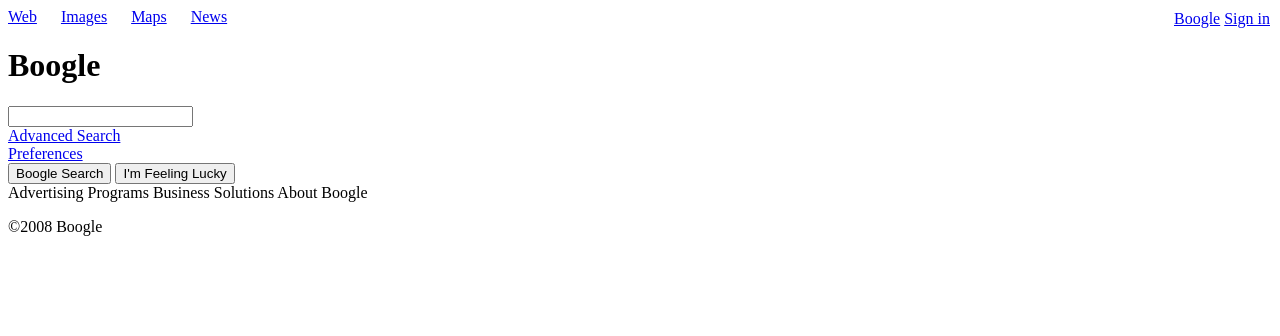
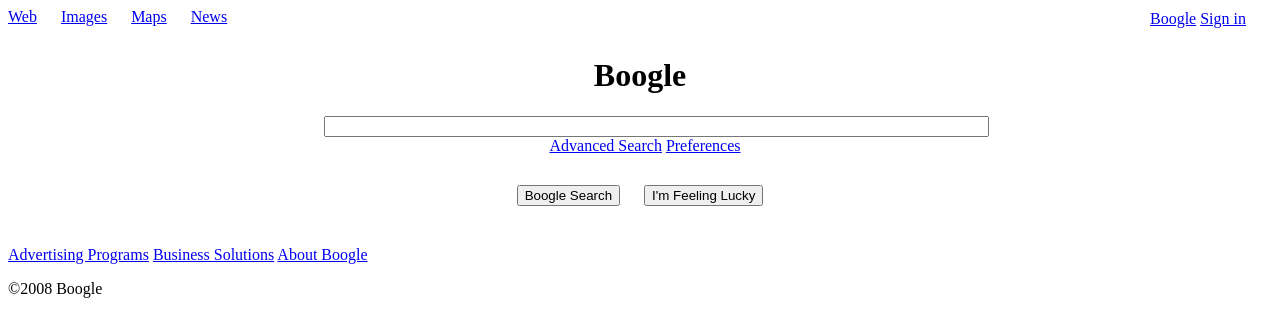
Before and after one commit to DenisWithOneN/TAW, a plain HTML site: page tema1 - mockup html/index.html in a window 1280 px wide. Drawn offline with Linux system fonts and the light colour scheme.

Commit message:
centered search bar area, right words bug unsolved

```diff
--- a/tema1 - mockup html/index.html
+++ b/tema1 - mockup html/index.html
@@ -15,8 +15,20 @@
         margin: 10px;
         top: 0;
         right: 0;
-        width: 100px;
-        text-align: right;
+        width: 120px;
+      }
+
+      .searchArea {
+        margin: auto;
+        width: 50%;
+        padding: 10px;
+        text-align: center;
+      }
+
+      .buttons {
+        margin: auto;
+        padding: 30px;
+        text-align: center;
       }
     </style>
   </head>
@@ -33,26 +45,30 @@
       <a href="sign_in">Sign in</a>
     </div>
 
-    <div>
+    <div class="searchArea">
       <div>
         <h1>Boogle</h1>
       </div>
-      <input type="text" />
+
       <div>
-        <a href="advanced_search">Advanced Search</a><br />
-        <a href="preferences">Preferences</a>
+        <input type="text" size="80%;" />
+        <div style="display: inline; margin-left: 10px;">
+          <a href="advanced_search">Advanced Search</a>
+          <a href="preferences">Preferences</a>
+        </div>
       </div>
-      <div>
-        <button>Boogle Search</button>
-        <button>I'm Feeling Lucky</button>
+
+      <div class="buttons">
+        <button style="margin-right: 10px" ;>Boogle Search</button>
+        <button style="margin-left: 10px">I'm Feeling Lucky</button>
       </div>
     </div>
 
     <div>
-        <a>Advertising Programs</a>
-        <a>Business Solutions</a>
-        <a>About Boogle</a>
-        <p>©2008 Boogle</p>
+      <a href="advertising_programs">Advertising Programs</a>
+      <a href="business_solutions">Business Solutions</a>
+      <a href="about_boogle">About Boogle</a>
+      <p>©2008 Boogle</p>
     </div>
   </body>
 </html>
```
